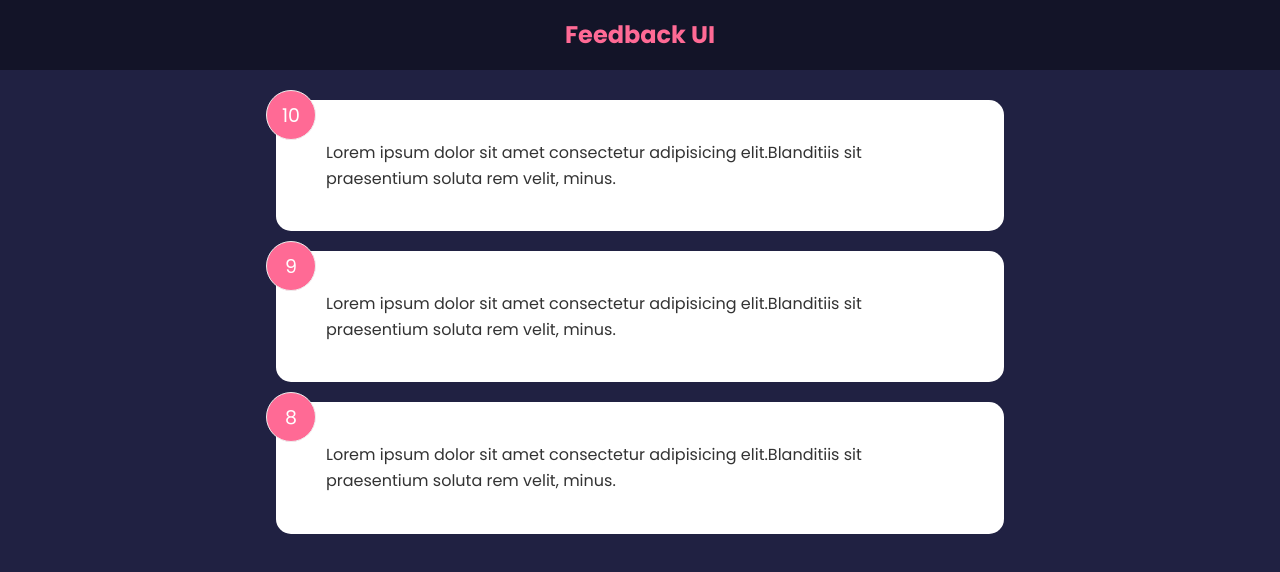
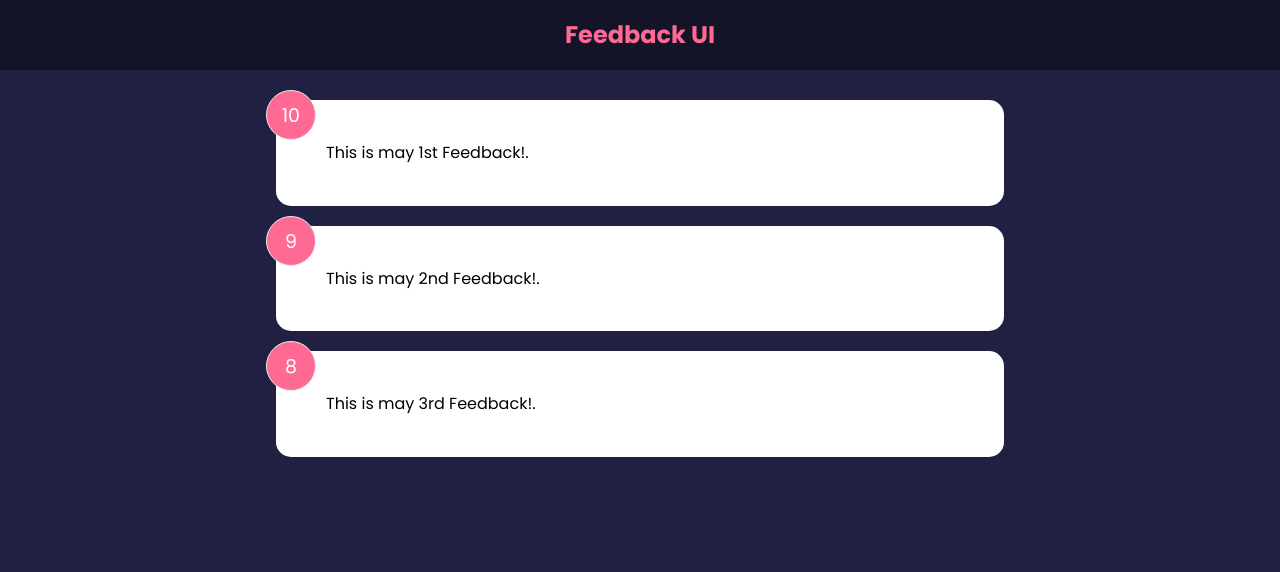
Before and after one commit to elgervacio/Feedback-app, a React (Vite) app: page / in a window 1280 px wide. Shown: the top 572 px of the page. Built offline with nearby package versions, Linux system fonts and the light colour scheme.

Commit message:
added Styles for card Component

```diff
--- a/src/Components/FeedbackItem.jsx
+++ b/src/Components/FeedbackItem.jsx
@@ -1,13 +1,19 @@
 import React, { useState } from 'react'
+import Card from './shared/Card'
+import PropTypes from 'prop-types'
 
 const FeedbackItem = ({ item }) => {
 
     return (
-        <div className='card'>
+        <Card>
             <div className="num-display">{item.rating}</div>
             <div className="text-display">{item.text}</div>
-        </div>
+        </Card>
     )
 }
 
+FeedbackItem.propTypes = {
+    item: PropTypes.object.isRequired
+}
+
 export default FeedbackItem
--- a/src/Components/data/FeedbackData.jsx
+++ b/src/Components/data/FeedbackData.jsx
@@ -3,17 +3,17 @@ const FeedbackData = [
     {
         id: 1,
         rating: 10,
-        text: 'Lorem ipsum dolor sit amet consectetur adipisicing elit.Blanditiis sit praesentium soluta rem velit, minus.',
+        text: 'This is may 1st Feedback!.',
     },
     {
         id: 2,
         rating: 9,
-        text: 'Lorem ipsum dolor sit amet consectetur adipisicing elit.Blanditiis sit praesentium soluta rem velit, minus.',
+        text: 'This is may 2nd Feedback!.',
     },
     {
         id: 3,
         rating: 8,
-        text: 'Lorem ipsum dolor sit amet consectetur adipisicing elit.Blanditiis sit praesentium soluta rem velit, minus.',
+        text: 'This is may 3rd Feedback!.',
     },
 
 ]
--- /dev/null
+++ b/src/Components/shared/Card.jsx
@@ -0,0 +1,26 @@
+import PropTypes from 'prop-types'
+import React from 'react'
+
+const Card = ({ children, reverse }) => {
+    // return (
+    //     <div className='card'> {children}</div>
+    // )
+
+    return (
+        <div className='card' style={{
+            backgroundColor: reverse ? 'rgba(0,0,0,0.4)' : '#fff',
+            color: reverse ? '#fff' : '#000'
+        }}>{children}</div>
+    )
+}
+
+Card.defaultProps = {
+    reverse: false,
+}
+
+Card.propTypes = {
+    children: PropTypes.node.isRequired,
+    reverse: PropTypes.bool,
+}
+
+export default Card
```
Also changed, not shown: src/Components/FeedbackList.jsx (+10 -0 lines).
